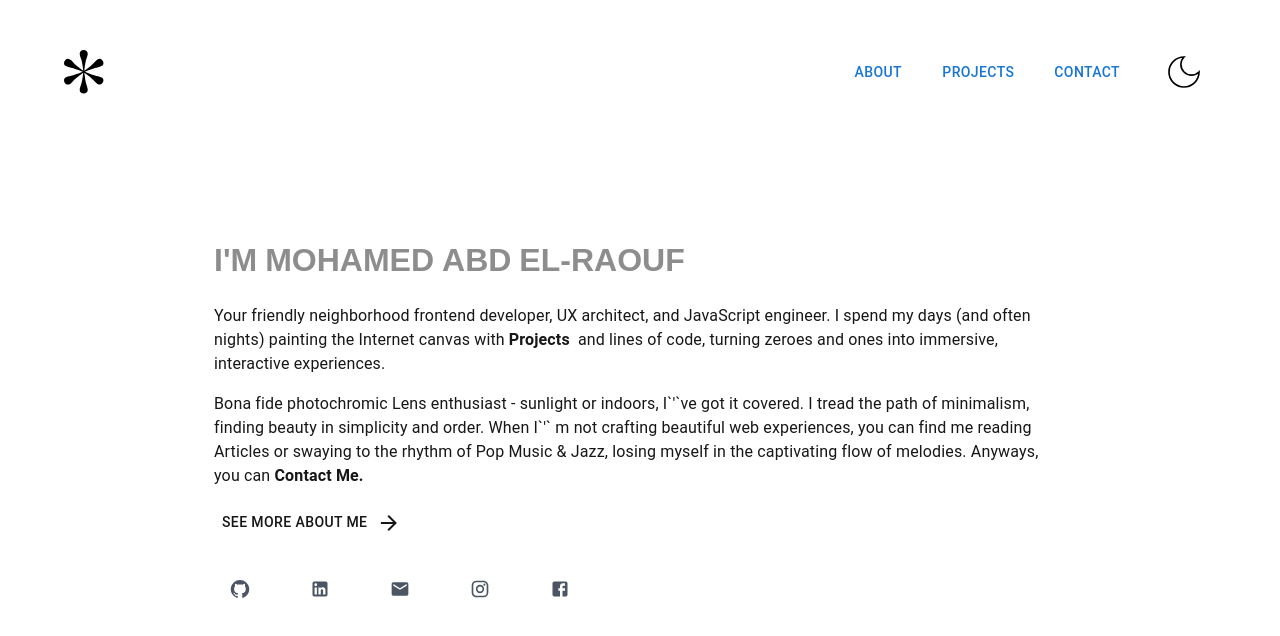
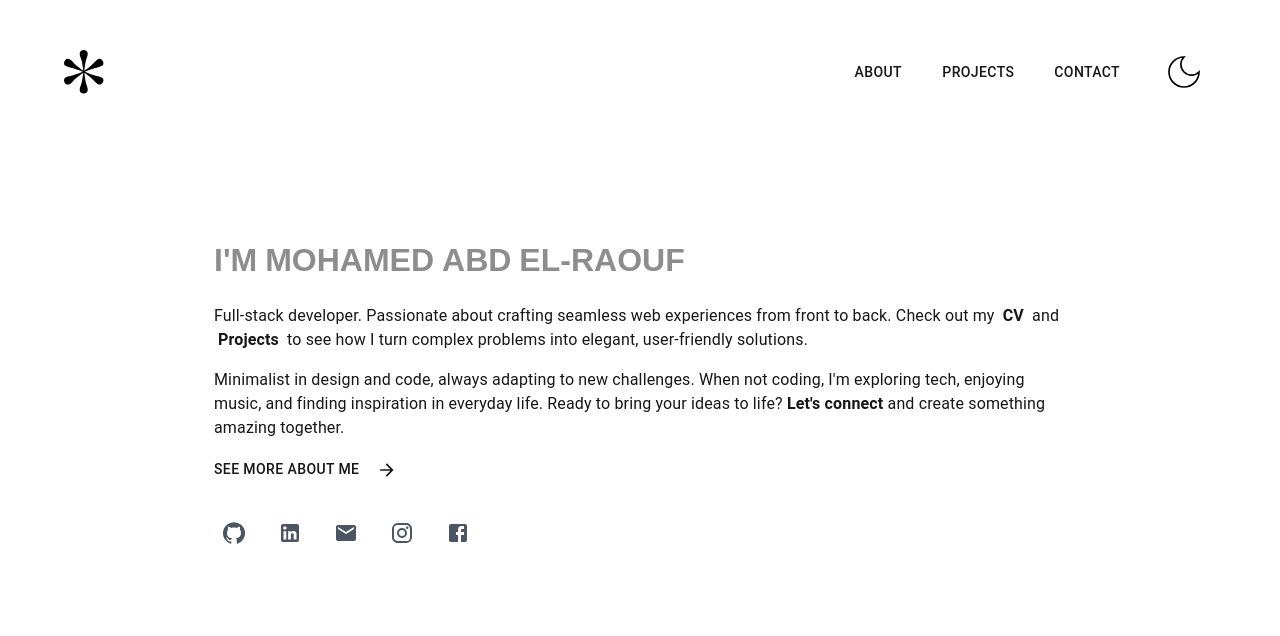
Before and after one commit to MohamedAbdEl-Rauof/my-portfolio, a Next.js app: page / in a window 1280 px wide. Shown: the top 636 px of the page. Built offline with nearby package versions, Linux system fonts and the light colour scheme.

Commit message:
edit the home page

```diff
--- a/app/components/NavBar.tsx
+++ b/app/components/NavBar.tsx
@@ -1,5 +1,5 @@
 "use client";
-import React, {useState} from 'react';
+import React, {useCallback, useMemo, useState} from 'react';
 import Image from 'next/image';
 import Link from 'next/link';
 import {usePathname} from 'next/navigation';
@@ -9,22 +9,22 @@ import ThemeToggle from "@/app/components/ThemeToggle";
 import MenuIcon from '@mui/icons-material/Menu';
 import CloseIcon from '@mui/icons-material/Close';
 
+const navItems = [
+    {name: 'About', path: '/about'},
+    {name: 'Projects', path: '/projects'},
+    {name: 'Contact', path: '/contact'},
+];
+
 const NavBar: React.FC = () => {
     const pathname = usePathname();
     const {theme, systemTheme} = useTheme();
     const [mobileOpen, setMobileOpen] = useState(false);
 
-    const currentTheme = theme === 'system' ? systemTheme : theme;
+    const currentTheme = useMemo(() => theme === 'system' ? systemTheme : theme, [theme, systemTheme]);
 
-    const navItems = [
-        {name: 'About', path: '/about'},
-        {name: 'Projects', path: '/projects'},
-        {name: 'Contact', path: '/contact'},
-    ];
-
-    const handleDrawerToggle = () => {
-        setMobileOpen(!mobileOpen);
-    };
+    const handleDrawerToggle = useCallback(() => {
+        setMobileOpen((prevState) => !prevState);
+    }, []);
 
     return (
         <AppBar
@@ -40,6 +40,8 @@ const NavBar: React.FC = () => {
                     <Link href="/" passHref legacyBehavior>
                         <Box
                             component="a"
+                            title="Home"
+                            aria-label="Home"
                             sx={{
                                 flexGrow: 0,
                                 display: 'flex',
@@ -65,9 +67,15 @@ const NavBar: React.FC = () => {
                                 <Button
                                     component="a"
                                     className={`nav-item ${pathname === item.path ? 'active' : ''}`}
+                                    aria-current={pathname === item.path ? 'page' : undefined}
                                     sx={{
                                         position: 'relative',
                                         overflow: 'hidden',
+                                        color: 'var(--foreground)',
+                                        '&:hover': {
+                                            color: 'var(--primary)',
+                                            backgroundColor: 'transparent',
+                                        },
                                         '&::after': {
                                             content: '""',
                                             position: 'absolute',
@@ -108,6 +116,7 @@ const NavBar: React.FC = () => {
                         variant="temporary"
                         anchor="right"
                         open={mobileOpen}
+                        aria-label="Mobile Navigation Menu"
                         onClose={handleDrawerToggle}
                         ModalProps={{
                             keepMounted: true,
@@ -133,6 +142,8 @@ const NavBar: React.FC = () => {
                                     key={item.name}
                                     disablePadding
                                     className={pathname === item.path ? 'active' : ''}
+                                    component="li"
+                                    role="menuitem"
                                     sx={{
                                         '&:active': {
                                             '& .MuiTypography-root::hover': {
@@ -168,6 +179,12 @@ const NavBar: React.FC = () => {
                                                 },
                                             }}
                                             onClick={handleDrawerToggle}
+                                            onKeyPress={(event) => {
+                                                if (event.key === 'Enter') {
+                                                    handleDrawerToggle();
+                                                }
+                                            }}
+                                            tabIndex={0}
                                         />
                                     </Link>
                                 </ListItem>
--- a/app/home/compoents/AboutMeButton.tsx
+++ b/app/home/compoents/AboutMeButton.tsx
@@ -2,25 +2,36 @@ import React from 'react';
 import {motion} from 'framer-motion';
 import {Button} from '@mui/material';
 import ArrowForwardIcon from '@mui/icons-material/ArrowForward';
+import Link from 'next/link';
 import {arrowAnimation, itemVariants} from './animations';
 
 const AboutMeButton: React.FC = () => (
     <motion.div variants={itemVariants}>
+        <Link href="/about" passHref>
             <Button
+                component="a"
                 variant="text"
+                aria-label="Learn more about me"
                 sx={{
                     color: 'var(--primary)',
+                    padding: 0,
+                    transition: 'all 0.3s ease',
                     '&:hover': {
                         textDecoration: 'underline',
+                        backgroundColor: 'rgba(0, 0, 0, 0.04)',
+                    },
+                    '&:focus': {
+                        outline: '2px solid var(--primary)',
+                        outlineOffset: '2px',
                     },
                 }}
-            href="/about"
             >
-            <span>See More About Me</span>
+                <span style={{marginRight: '8px'}}>See More About Me</span>
                 <motion.div animate={arrowAnimation}>
-                <ArrowForwardIcon className="font-light"/>
+                    <ArrowForwardIcon fontSize="small"/>
                 </motion.div>
             </Button>
+        </Link>
     </motion.div>
 );
 
--- a/app/home/compoents/HomeContent.tsx
+++ b/app/home/compoents/HomeContent.tsx
@@ -1,7 +1,6 @@
 "use client";
 
 import React from 'react';
-import {ThemeProvider} from "next-themes";
 import {Box, Container} from '@mui/material';
 import {motion} from 'framer-motion';
 import {containerVariants} from './animations';
@@ -12,14 +11,13 @@ import SocialIcons from './SocialIcons';
 
 export default function HomeContent() {
     return (
-        <ThemeProvider attribute="class">
         <Container maxWidth="md" sx={{paddingTop: '100px'}}>
             <motion.div
                 variants={containerVariants}
                 initial="hidden"
                 animate="visible"
             >
-                    <Box my={4}>
+                <Box my={4} role="main" aria-label="Home content">
                     <AnimatedName/>
                     <IntroText/>
                     <AboutMeButton/>
@@ -27,6 +25,5 @@ export default function HomeContent() {
                 </Box>
             </motion.div>
         </Container>
-        </ThemeProvider>
     );
 }
--- a/app/home/compoents/IntroText.tsx
+++ b/app/home/compoents/IntroText.tsx
@@ -2,21 +2,35 @@ import React from 'react';
 import {motion} from 'framer-motion';
 import {Typography} from '@mui/material';
 import Link from "next/link";
+import Head from 'next/head';
 import {itemVariants} from './animations';
 
 const IntroText: React.FC = () => (
     <>
+        <Head>
+            <script type="application/ld+json">
+                {JSON.stringify({
+                    "@context": "http://schema.org",
+                    "@type": "Person",
+                    "name": "Mohamed Abd El-Raouf",
+                    "jobTitle": "Full-stack Developer",
+                    "url": "https://your-website.com",
+                })}
+            </script>
+        </Head>
         <motion.div
             variants={itemVariants}
             transition={{type: "spring", stiffness: 400, damping: 10}}
         >
-            <Typography variant="body1" paragraph>
-                Your friendly neighborhood frontend developer, UX architect, and JavaScript
-                engineer. I spend my days (and often nights) painting the Internet canvas with
-                <Link href="/projects">
-                    <span className="font-bold p-1 hover:underline">Projects </span>
-                </Link>
-                and lines of code, turning zeroes and ones into immersive, interactive experiences.
+            <Typography variant="body1" component="h1" paragraph>
+                Full-stack developer. Passionate about crafting seamless web experiences
+                from front to back.
+                Check out my <Link href="/Mohamed Abd El-Raouf Full Stack Resume.pdf" target="_blank"
+                                   rel="noopener noreferrer">
+                <span className="font-bold p-1 hover:underline" aria-label="View my CV (opens in a new tab)">CV</span>
+            </Link> and <Link href="/projects">
+                <span className="font-bold p-1 hover:underline" aria-label="View my projects">Projects</span>
+            </Link> to see how I turn complex problems into elegant, user-friendly solutions.
             </Typography>
         </motion.div>
         <motion.div
@@ -24,13 +38,11 @@ const IntroText: React.FC = () => (
             transition={{type: "spring", stiffness: 400, damping: 10}}
         >
             <Typography variant="body1" paragraph>
-                Bona fide photochromic Lens enthusiast - sunlight or indoors, I`&#39;`ve got it covered. I
-                tread the path of minimalism, finding beauty in simplicity and order. When I`&#39;` m not
-                crafting beautiful web experiences, you can find me reading Articles or swaying to the
-                rhythm of Pop Music & Jazz, losing myself in the captivating flow of melodies. Anyways, you can
-                <Link href="/contact">
-                    <span className="font-bold hover:underline"> Contact Me.</span>
-                </Link>
+                Minimalist in design and code, always adapting to new challenges. When not coding, I'm exploring tech,
+                enjoying music, and finding inspiration in everyday life.
+                Ready to bring your ideas to life? <Link href="/contact">
+                <span className="font-bold hover:underline" aria-label="Contact me">Let's connect</span>
+            </Link> and create something amazing together.
             </Typography>
         </motion.div>
     </>
--- a/app/home/compoents/SocialIcons.tsx
+++ b/app/home/compoents/SocialIcons.tsx
@@ -1,6 +1,6 @@
 import React from 'react';
 import {motion} from 'framer-motion';
-import {Button, Grid} from '@mui/material';
+import {Grid, IconButton} from '@mui/material';
 import GitHubIcon from '@mui/icons-material/GitHub';
 import LinkedInIcon from '@mui/icons-material/LinkedIn';
 import EmailIcon from '@mui/icons-material/Email';
@@ -9,11 +9,11 @@ import FacebookIcon from '@mui/icons-material/Facebook';
 import {itemVariants, socialIconAnimation} from './animations';
 
 const socialLinks = [
-    {icon: <GitHubIcon/>, link: "https://github.com/MohamedAbdEl-Rauof"},
-    {icon: <LinkedInIcon/>, link: "https://www.linkedin.com/in/mohamed-abd-el-raouf-6b5b3b235/"},
-    {icon: <EmailIcon/>, link: "mailto:mohamedabdelrauof112@gmail.com"},
-    {icon: <InstagramIcon/>, link: "https://www.instagram.com/mohamed.abdelrauoff/"},
-    {icon: <FacebookIcon/>, link: "https://www.facebook.com/profile.php?id=100040578035349"},
+    {icon: <GitHubIcon/>, link: "https://github.com/MohamedAbdEl-Rauof", label: "GitHub"},
+    {icon: <LinkedInIcon/>, link: "https://www.linkedin.com/in/mohamed-abd-el-raouf-6b5b3b235/", label: "LinkedIn"},
+    {icon: <EmailIcon/>, link: "mailto:mohamedabdelrauof112@gmail.com", label: "Email"},
+    {icon: <InstagramIcon/>, link: "https://www.instagram.com/mohamed.abdelrauoff/", label: "Instagram"},
+    {icon: <FacebookIcon/>, link: "https://www.facebook.com/profile.php?id=100040578035349", label: "Facebook"},
 ];
 
 const SocialIcons: React.FC = () => (
@@ -26,18 +26,23 @@ const SocialIcons: React.FC = () => (
                         whileHover={{scale: 1.2}}
                         whileTap={{scale: 0.9}}
                     >
-                        <Button
+                        <IconButton
+                            aria-label={`Visit ${item.label}`}
                             href={item.link}
                             target="_blank"
-                            startIcon={item.icon}
+                            rel="noopener noreferrer"
                             sx={{
+                                width: '40px',
+                                height: '40px',
                                 color: 'var(--secondary)',
                                 '&:hover': {
                                     color: 'var(--primary)',
                                     backgroundColor: 'var(--hover)',
                                 },
                             }}
-                        />
+                        >
+                            {item.icon}
+                        </IconButton>
                     </motion.div>
                 </Grid>
             ))}
@@ -45,4 +50,4 @@ const SocialIcons: React.FC = () => (
     </motion.div>
 );
 
-export default SocialIcons;
+export default React.memo(SocialIcons);
--- a/app/home/page.tsx
+++ b/app/home/page.tsx
@@ -1,13 +1,12 @@
-"use client";
-
 import React from 'react';
 import HomeContent from "./compoents/HomeContent"
 
-export default function Home() {
-
+const Home: React.FC = () => {
     return (
-        <div>
+        <main>
             <HomeContent/>
-        </div>
+        </main>
     );
 }
+
+export default Home;
```
Also changed, not shown: app/components/ThemeToggle.tsx (+20 -8 lines), app/home/compoents/AnimatedName.tsx (+18 -10 lines), 1 other file (tests, documents, lock files or other folders). Lines whose indentation alone changed are shown as unchanged.
